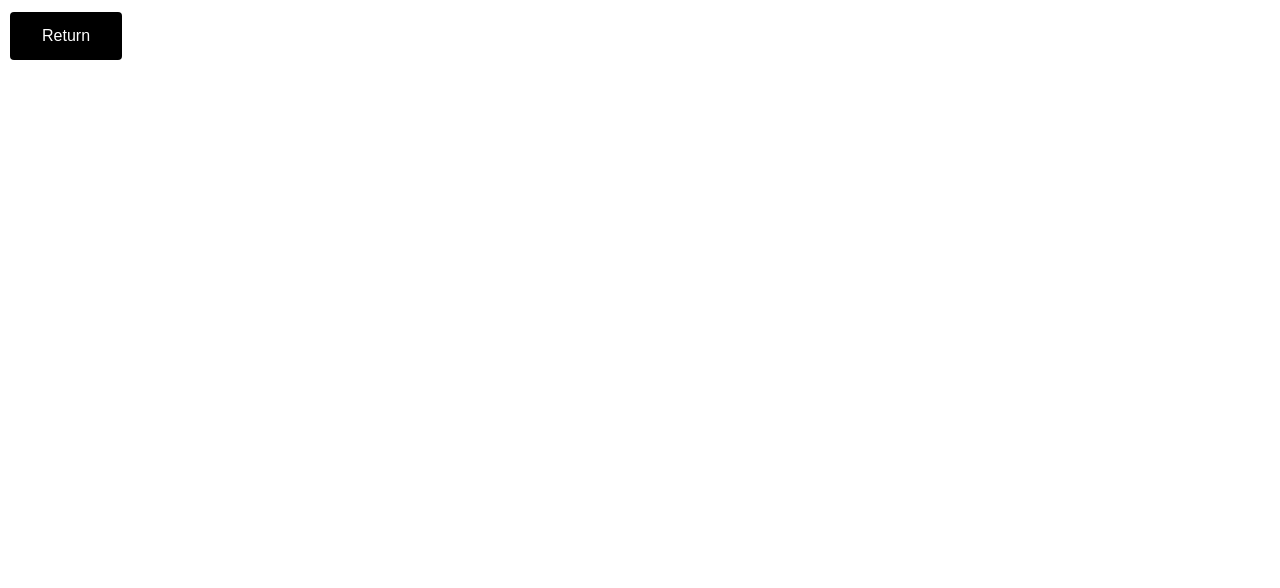
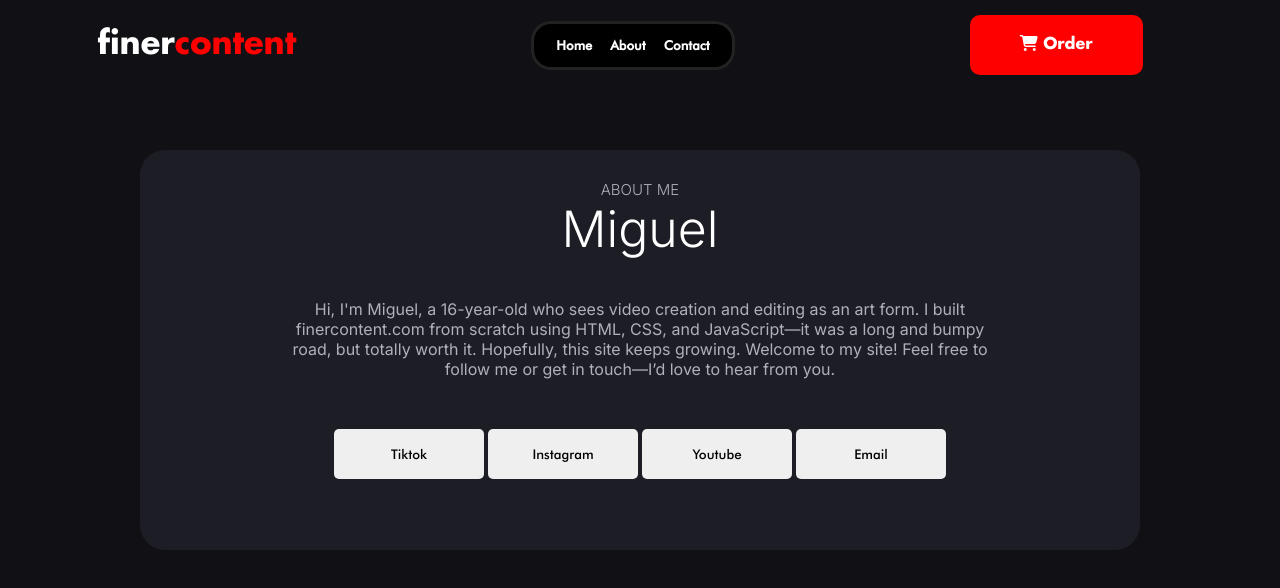
Before and after one commit to jasonpaucar/Website, a plain HTML site: page about.html in a window 1280 px wide. Drawn offline with Linux system fonts and the light colour scheme.

Commit message:
aboutmepage

```diff
--- a/about.css
+++ b/about.css
@@ -1,24 +1,243 @@
-body {
-  background-color: white;
-  color: black;
-  font-family: Arial, sans-serif;
+/* Navbar CSS */
+* {
+  box-sizing: border-box;
+  margin: 0;
+  padding: 0;
+}
+/* Define custom fonts */
+@font-face {
+  font-family: main;
+  src: url(/Fonts/futura-bold.otf);
 }
 
-button {
-  background-color: black; /* Green */
+@font-face {
+  font-family: sub-main;
+  src: url(/Fonts/futura-medium-bt.ttf);
+}
+body {
+background-color: #101015;
+}
+/* Define root variables */
+:root {
+  --main: main;
+  --sub-main: sub-main;
+}
+
+header {
+  display: flex;
+  right: 20px;
+  justify-content: space-around;
+  align-items: center;
+  padding: 15px 0%;
+  position: absolute;
+  width: 100%;
+  background-color: rgba(0, 0, 0, 0.5);
+  z-index: 0;
+  background-color: transparent;
+}
+
+.title,
+.title-mobile {
+  z-index: 4000;
+  font-family: var(--main);
+  color: white;
+}
+
+/* Navigation links list */
+.nav__links {
+  display: flex;
+  list-style-type: none;
+  font-size: 13px;
+  font-weight: 1000;
+  border-style: solid;
+  border-color: rgba(255, 255, 255, 0.132);
+  background-color: black;
+  padding: 13px;
+  border-radius: 20px;
+}
+
+.nav__links li {
+  margin: 0 3px;
+}
+
+.nav__links li a {
+  padding: 6px;
+  text-align: center;
+  color: white;
+  text-decoration: none;
+  font-family: var(--sub-main);
+}
+
+/* Navigation link hover effect */
+.nav__links li a {
+  transition: color 0.3s ease;
+}
+
+.nav__links li a:hover {
+  color: rgb(186, 186, 186);
+}
+
+/* Call to action button styling */
+.cta {
+  font-family: var(--main);
+  text-decoration: none;
+  padding: 20px 50px;
+  background-color: red;
+  color: white;
   border: none;
-  color: white;
-  padding: 15px 32px;
-  text-align: center;
-  text-decoration: none;
-  display: inline-block;
-  font-size: 16px;
-  margin: 4px 2px;
+  border-radius: 10px;
   cursor: pointer;
-  border-radius: 4px;
   transition: background-color 0.3s ease;
 }
 
-button:hover {
-  box-shadow: 0px 0px 15px black;
+.cta:hover {
+  background-color: #870000;
 }
+
+/* Mobile navigation */
+.menu {
+  display: none;
+  cursor: pointer;
+}
+
+/* Overlay for mobile navigation */
+.overlay {
+  height: 100%;
+  width: 0;
+  position: fixed;
+  z-index: 1;
+  left: 0;
+  top: 0;
+  background-color: #000;
+  overflow-x: hidden;
+  transition: width 0.5s ease;
+}
+
+.overlay--active {
+  width: 100%;
+  z-index: 2;
+}
+
+.overlay a {
+  padding: 15px;
+  font-size: 36px;
+  display: block;
+  transition: color 0.3s ease;
+}
+
+.overlay a:hover,
+.overlay a:focus {
+  color: #a90000;
+}
+
+.overlay .close {
+  position: absolute;
+  top: 20px;
+  right: 10px;
+  font-size: 60px;
+  color: #edf0f1;
+}
+
+/* Title for mobile */
+.title-mobile {
+  display: none;
+}
+
+/* Styles for desktops */
+@media only screen and (max-width: 1000px) {
+  header {
+    display: flex;
+    justify-content: space-around;
+    align-items: center;
+    padding: 15px 0%;
+    position: fixed;
+    width: 100%;
+    background-color: rgba(0, 0, 0, 0.5);
+    z-index: 3;
+  }
+
+  .nav__links,
+  .cta {
+    display: none;
+  }
+
+  .menu {
+    position: absolute;
+    right: 10px;
+    display: block;
+    padding: 0 15px;
+    font-size: 4ch;
+    background-color: initial;
+    color: white;
+  }
+
+  .title {
+    display: none;
+  }
+
+  .title-mobile {
+    z-index: 2;
+    display: block;
+    text-align: left;
+    justify-content: left;
+  }
+}
+
+.h1caption {
+  font-family: "Inter", sans-serif; /* Use the Google Font */
+  font-weight: 100;
+  font-size: 50px;
+  display: flex;
+  justify-content: center;
+  align-items: center;
+  color: white;
+}
+.h1caption2 {
+  font-family: "Inter", sans-serif; /* Use the Google Font */
+  font-weight: 100;
+  font-size: 15px;
+  display: flex;
+  justify-content: center;
+  align-items: center;
+  color: #b0b0bb;
+}
+.aboutMeContainer {
+  position: relative;
+  border-radius: 25px;
+  height: 400px;
+  width: 1000px;
+  padding: 30px 30px 30px 30px;
+  top: 150px;
+  text-align: center;
+  margin-left: auto;
+  margin-right: auto;
+  background-color: #1d1d25;
+}
+p{
+  color: #b0b0bb;
+  font-family: "Inter", sans-serif; /* Use the Google Font */
+  margin-top: 40px;
+  padding-left: 120px;
+  padding-right: 120px;
+
+}
+
+.image{
+  border-radius: 50%;
+  height: 100px;
+  width: 100px;
+  margin-left: auto;
+  margin-right: auto;
+  display: block;
+  border-style:dashed;
+  border-color: #333;
+}
+button{
+  border-style: none;
+  height: 50px;
+  width: 150px;
+  font-family: var(--sub-main);
+  border-radius: 5px;
+  margin-top: 50px;
+
+}
--- a/about.html
+++ b/about.html
@@ -1,15 +1,64 @@
 <!DOCTYPE html>
 <html lang="en">
 <head>
-
+  <link
+  href="https://fonts.googleapis.com/css2?display=swap&family=Inter:ital,wght@0,300;0,400;1,300;1,400"
+  rel="stylesheet"
+  type="text/css"
+/>
   <meta charset="UTF-8">
   <link rel="stylesheet" href="about.css">
   <meta name="viewport" content="width=device-width, initial-scale=1.0">
+  <link
+      rel="stylesheet"
+      href="https://cdnjs.cloudflare.com/ajax/libs/font-awesome/4.7.0/css/font-awesome.min.css"
+    />
+    <link
+      rel="stylesheet"
+      href="https://cdnjs.cloudflare.com/ajax/libs/font-awesome/6.6.0/css/all.min.css"
+      integrity="sha512-Kc323vGBEqzTmouAECnVceyQqyqdsSiqLQISBL29aUW4U/M7pSPA/gEUZQqv1cwx4OnYxTxve5UMg5GT6L4JJg=="
+      crossorigin="anonymous"
+      referrerpolicy="no-referrer"
+    />
   <link rel="icon" href="/images/FinerContentLogoAmazing.png" />
   <title>About - Finercontent</title>
-
 </head>
 <body>
-  <button>Return</button>
+  <!-- Navbar Section -->
+  <header>
+    <!--logo-->
+    <a style="text-decoration: none" href="https://finercontent.com">
+      <h1 class="title">finer<span style="color: red">content</span></h1>
+    </a>
+
+    <nav>
+      <ul class="nav__links">
+        <li><a href="https://finercontent.com/">Home</a></li>
+        <li><a href="about.html">About</a></li>
+        <li>
+          <a target="_blank" href="https://www.instagram.com/meet.miguel/">Contact</a>
+        </li>
+      </ul>
+    </nav>
+    <a class="cta" target="_blank" href="selection.html">
+      <i class="fa fa-shopping-cart"></i> Order
+    </a>
+
+    <h1 class="title-mobile">
+      finer<span style="color: red">content</span>
+      <i class="fa-solid fa-bars"></i>
+    </h1>
+  </header>
+
+
+  <div   class="aboutMeContainer">
+    <h1 class="h1caption2">ABOUT ME</h1>
+    <h1 class="h1caption">Miguel</h1>
+    <p>Hi, I'm Miguel, a 16-year-old who sees video creation and editing as an art form. I built finercontent.com from scratch using HTML, CSS, and JavaScript—it was a long and bumpy road, but totally worth it. Hopefully, this site keeps growing. Welcome to my site! Feel free to follow me or get in touch—I’d love to hear from you.</p>
+    <button>Tiktok</button>
+    <button>Instagram</button>
+    <button>Youtube</button>
+    <button>Email</button>
+  </div>
 </body>
 </html>
--- a/index.css
+++ b/index.css
@@ -51,6 +51,7 @@
 body {
   height: 200rem;
   background-color: white;
+
 }
 
 header {
@@ -518,7 +519,7 @@ header {
 
 
 .parallax video {
-  filter: brightness(20%);
+  filter: brightness(70%);
   position: absolute;
   top: 50%;
   left: 50%;
@@ -531,4 +532,5 @@ header {
 
 .content-container {
   margin-bottom: 20vh;
+
 }
--- a/selection.css
+++ b/selection.css
@@ -21,6 +21,7 @@
   height: fit-content;
   margin: auto;
   text-align: center;
+
 }
 
 .btnSelection {
@@ -34,6 +35,8 @@
   cursor: pointer;
   background: black;
   color: white;
+
+
 }
 
 .btnSelection2 {
@@ -47,6 +50,8 @@
   cursor: pointer;
   background-color: black;
   color: white;
+
+
 }
 
 #title {
```
Also changed, not shown: index.html (+1 -1 lines).
